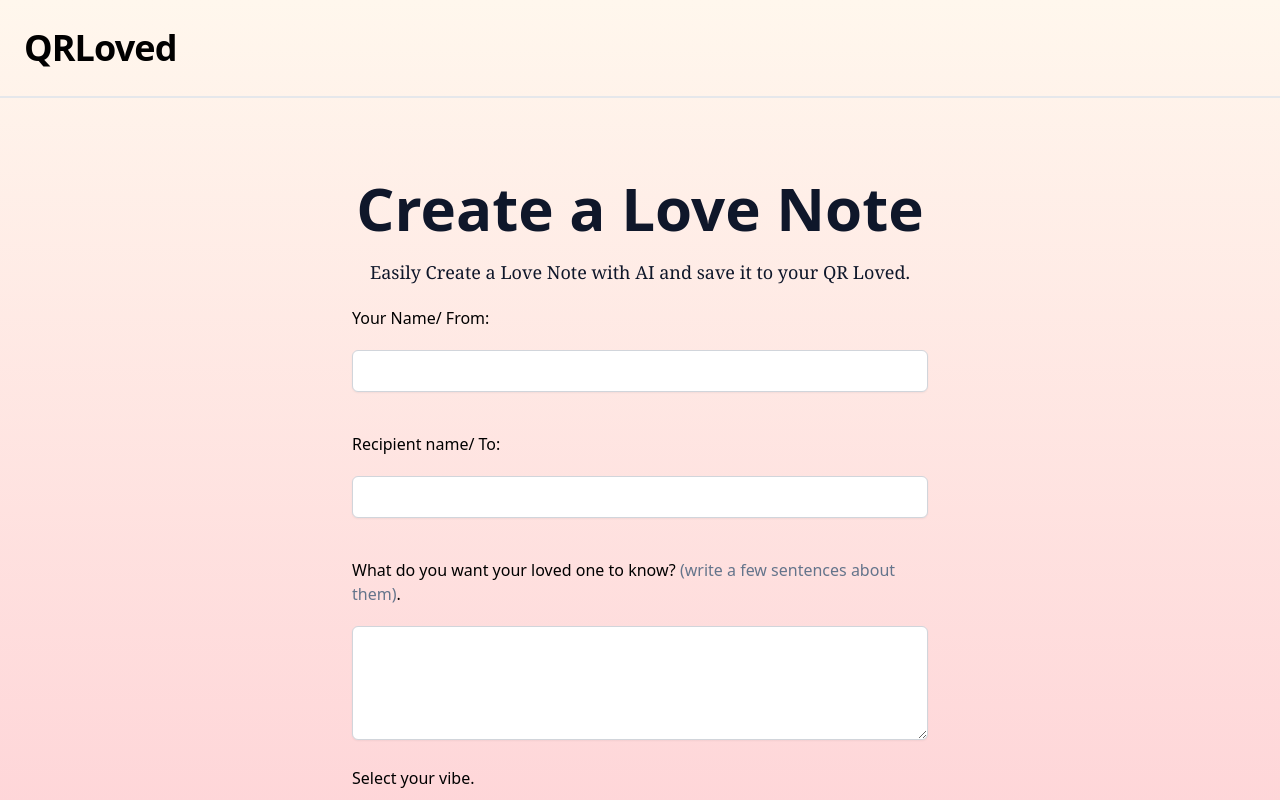
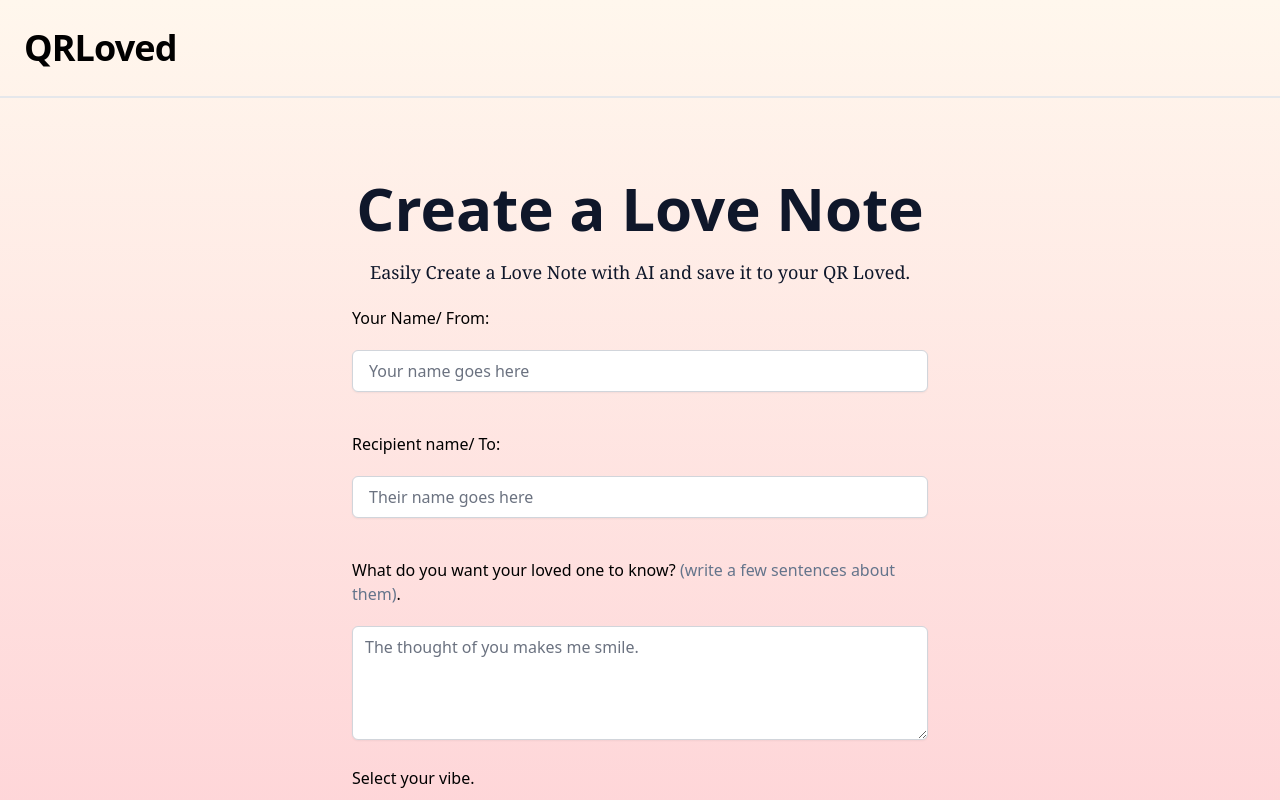
Before and after one commit to QR-Loved/mvp, a Next.js app: page / in a window 1280 px wide. Shown: the top 800 px of the page. Built offline with nearby package versions, Linux system fonts and the light colour scheme.

Commit message:
updated place holders

```diff
--- a/components/AiForm.tsx
+++ b/components/AiForm.tsx
@@ -88,6 +88,7 @@ export default function AiForm() {
       </div>
       <input
         value={fromName}
+        placeholder="Your name goes here "
         onChange={(e) => setFromName(e.target.value)}
         className="w-full rounded-md border-gray-300 shadow-sm focus:border-black focus:ring-black my-5 px-4"
       />
@@ -98,11 +99,9 @@ export default function AiForm() {
       </div>
       <input
         value={toName}
+        placeholder="Their name goes here "
         onChange={(e) => setToName(e.target.value)}
         className="w-full rounded-md border-gray-300 shadow-sm focus:border-black focus:ring-black my-5 px-4"
-        // placeholder={
-        //   "ex. I miss you"
-        // }
       />
       <div className="flex mt-5 items-center space-x-3">
         <p className="text-left font-medium">
@@ -115,6 +114,8 @@ export default function AiForm() {
       </div>
       <textarea
         value={bio}
+        // *** figure out how to add mutiple lines to the place holder **
+        placeholder="The thought of you makes me smile."
         onChange={(e) => setBio(e.target.value)}
         rows={4}
         className="w-full rounded-md border-gray-300 shadow-sm focus:border-black focus:ring-black my-5"
```
